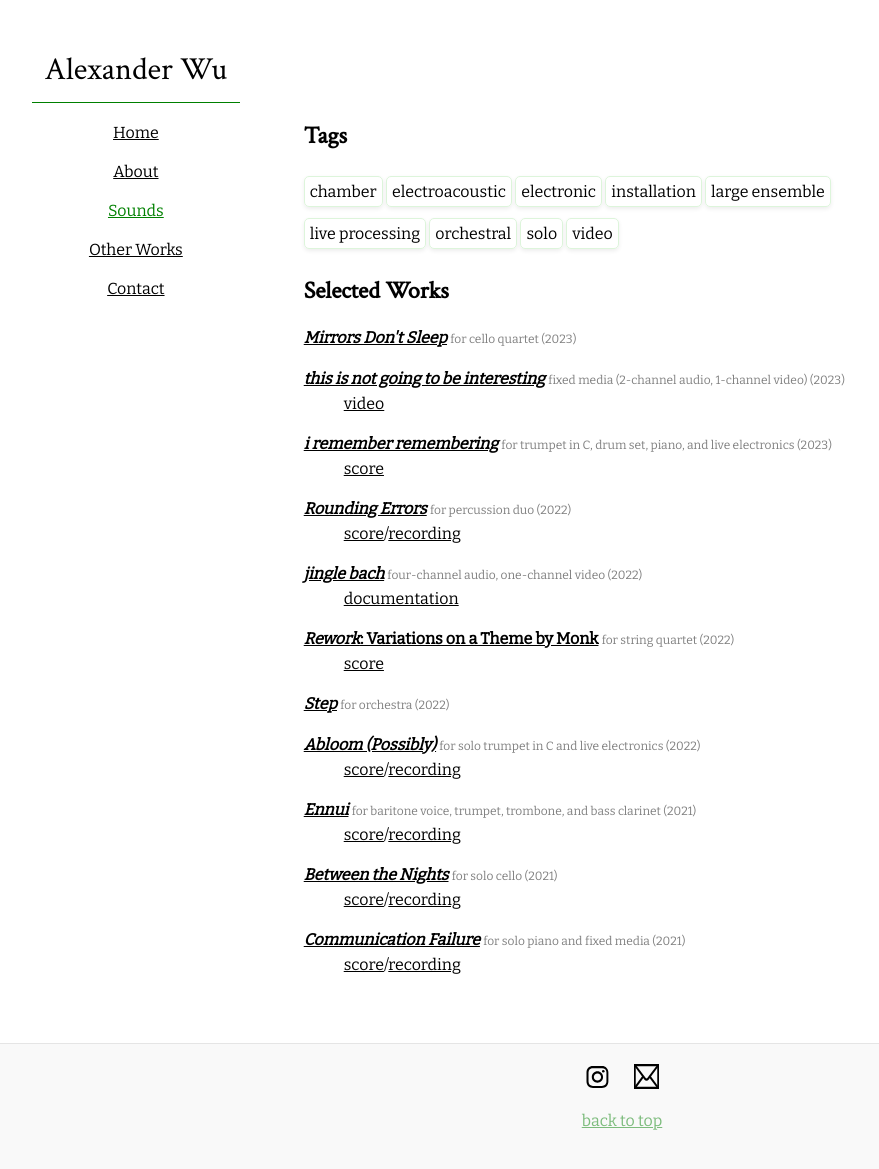
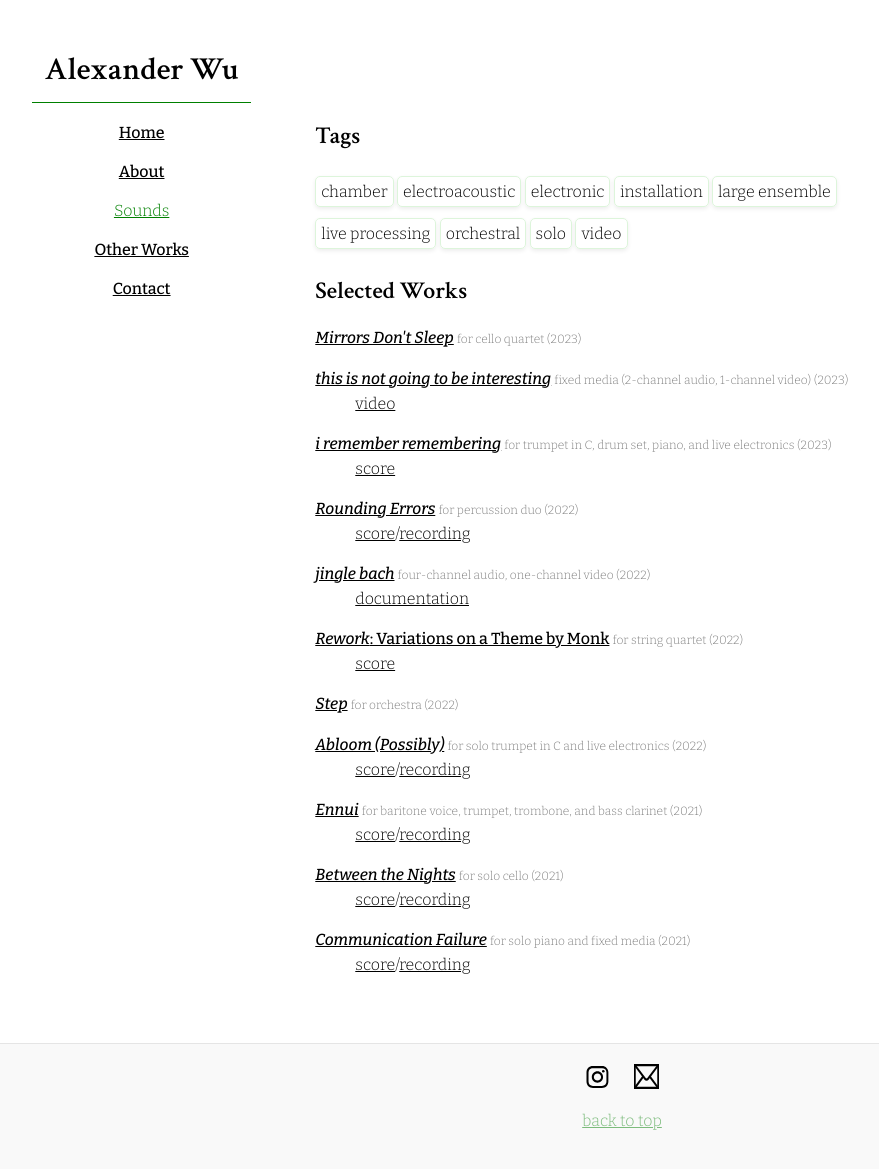
Before and after one commit to aleksuuu/aleksuuu.github.io, a Jekyll site: the page built from sounds.html, in a window 1280 px wide. Shown: the whole page, without its empty margins (18-897 px from the left). Built offline with Jekyll 4.4.1, drawn with Linux system fonts in a browser that asks for light colours.

Commit message:
Update font

```diff
--- a/_includes/footer.html
+++ b/_includes/footer.html
@@ -1,10 +1,10 @@
 <footer id="site-footer">
   <a href="https://www.instagram.com/aleksuuu_isoffline/"><img
-      src="{{ site.imgurl }}/social/instagram.svg"
+      src="{{ site.imgurl | absolute_url }}/social/instagram.svg"
       alt="Instagram icon"
       class="social-icon"></a>
   <a href="&#109;&#97;&#105;&#108;&#116;&#111;&#58;%61%6C%65%78%61%6E%64%65%72%77%75%71%75%65%40%67%6D%61%69%6C%2E%63%6F%6D"><img
-      src="{{ site.imgurl }}/social/email.svg"
+      src="{{ site.imgurl | absolute_url }}/social/email.svg"
       alt="Email icon"
       class="social-icon"></a>
   <p>
--- a/_includes/nav.html
+++ b/_includes/nav.html
@@ -8,7 +8,10 @@
     {% for item in site.data.navigation %}
       <li>
         {% assign linkWithHtml = item.link | append: ".html" %}
-        <a href="{{ item.link }}" {% if page.url == linkWithHtml or page.url == item.link %}class="current"{% endif %}>{{ item.name }}</a>
+        <a
+          href="{{ item.link }}"
+          {% if page.url == linkWithHtml or page.url == item.link %}class="current"{% endif %}
+          class="nav-item">{{ item.name }}</a>
       </li>
     {% endfor %}
   </ul>
--- a/_layouts/default.html
+++ b/_layouts/default.html
@@ -13,9 +13,9 @@
 </title>
       <link rel="stylesheet" href={{ "/assets/css/styles.css"| relative_url }}>
       <!--FONTS-->
-      <link href="https://fonts.googleapis.com/css?family=Crimson Text" rel="stylesheet">
-      <link href="https://fonts.googleapis.com/css?family=Playfair Display" rel="stylesheet">
-      <link href="https://fonts.googleapis.com/css?family=Bitter" rel="stylesheet">
+      <link href="https://fonts.googleapis.com/css?family=Crimson+Text:400,400italic,600,600italic" rel="stylesheet">
+      <link href="https://fonts.googleapis.com/css?family=Playfair+Display" rel="stylesheet">
+      <link href="https://fonts.googleapis.com/css?family=Bitter:300,300italic,500,500italic" rel="stylesheet">
       <script src={{ "assets/js/open-external-in-new.js" | relative_url }}></script>
     </head>
     <body>
--- a/_sass/main.scss
+++ b/_sass/main.scss
@@ -25,6 +25,10 @@ body {
   color: $primary-color;
   overflow-x: hidden;
   font-family: $body-font;
+  font-weight: 300;
+  b {
+    font-weight: 400;
+  }
   padding: 0;
   margin: 0;
 
@@ -69,6 +73,10 @@ nav {
   text-align: center;
 }
 
+.nav-item {
+  font-weight: 500;
+}
+
 li {
   list-style: none;
 }
@@ -78,6 +86,7 @@ li {
   font-size: 200%;
   padding: $sectional-padding * 0.25;
   border-bottom: 1px solid $accent-color;
+  font-weight: 600;
   a {
     text-decoration: none;
   }
--- a/index.html
+++ b/index.html
@@ -3,10 +3,12 @@ layout: default
 title: Home
 ---
 
-<img src="{{ site.imgurl }}/gardner-landscape.png" alt="Alexander playing the piano behind plants, shea butter, and a few books titled 'Sellout' placed on black shelves">
+<img src="{{ site.imgurl | absolute_url }}/gardner-landscape.png" alt="Alexander playing the piano behind plants, shea butter, and a few books titled 'Sellout' placed on black shelves">
 {{ site.description | markdownify }}
 <p>
-  <a href="/about">Read More</a>
+  <a href="/about">
+    <b>Read More</b>
+  </a>
 </p>
 <h2>Recent Projects</h2>
 {% include highlights.html %}
```
